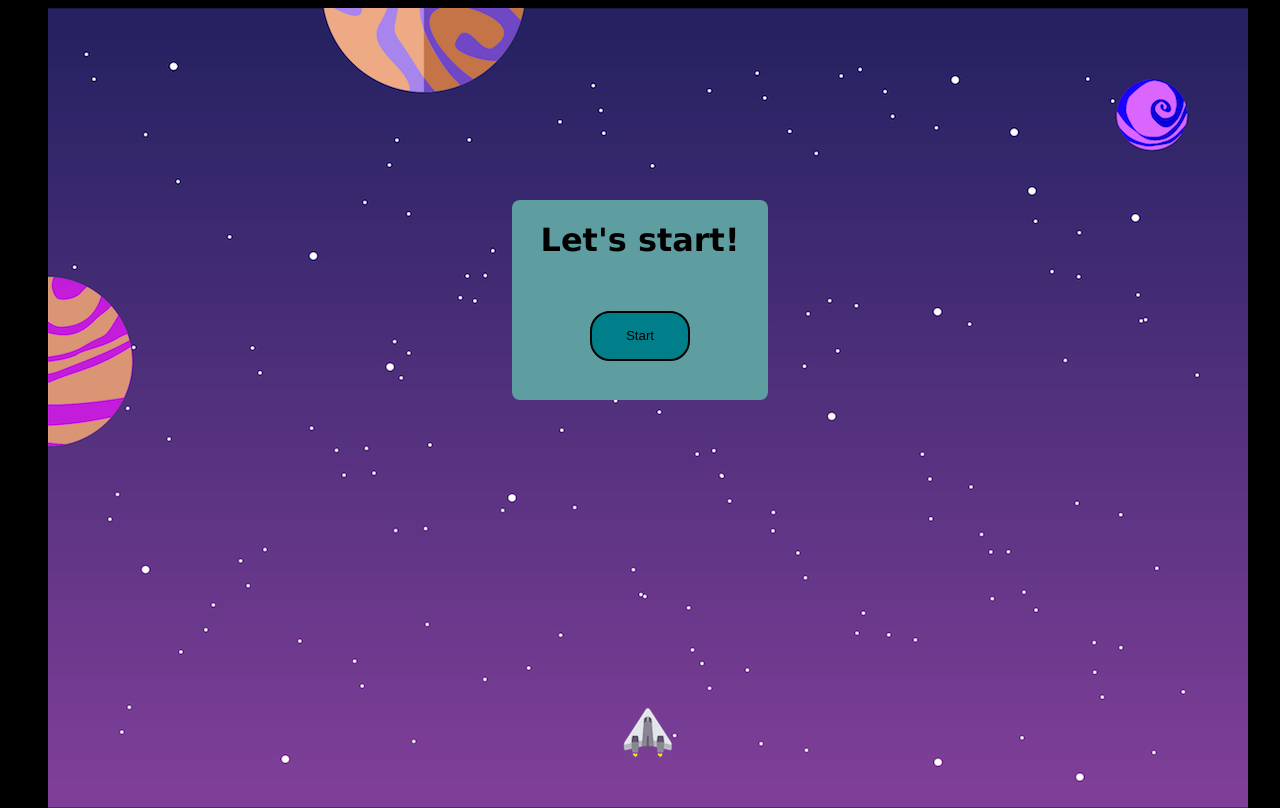
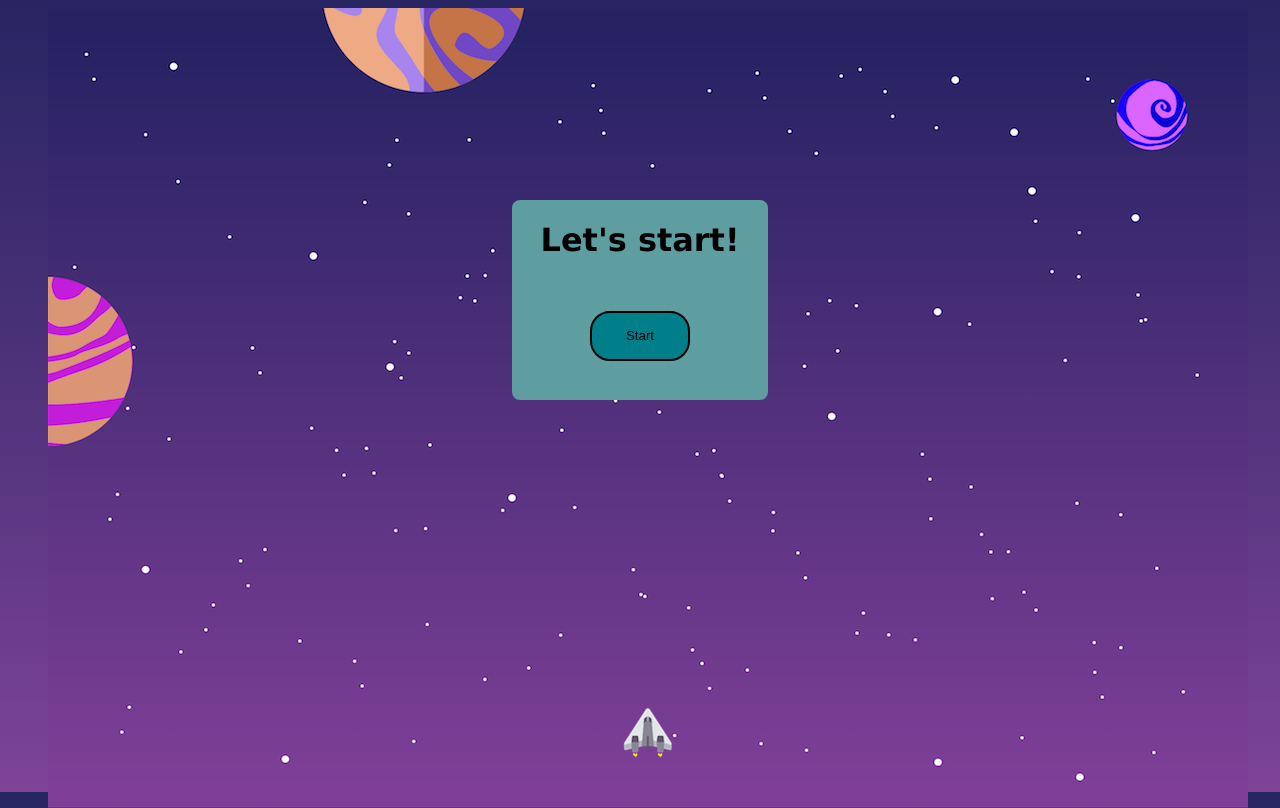
Before and after one commit to CodecoolGlobal/freestyle-javascript-game-cyphers4, a Flask app: page / in a window 1280 px wide. Run offline with Flask 2, Linux system fonts and the light colour scheme.

Commit message:
added favicon

```diff
--- a/static/style.css
+++ b/static/style.css
@@ -1,6 +1,8 @@
 body {
     font-family: Verdana, Arial, Helvetica, sans-serif;
-    background-color: black;
+    height: 97vh;
+    background-color: #7E4497;
+    background-image: linear-gradient(#272562, #50337B, #7E4497); /* Standard syntax (must be last) */
 }
 
 div#background {
--- a/templates/index.html
+++ b/templates/index.html
@@ -3,8 +3,7 @@
 <head>
     <title>Space Invaders</title>
     <link rel="stylesheet" href="{{ url_for('static', filename='style.css') }}">
-    <link rel="shortcut icon" href="#" />
-</head>
+    <link rel="shortcut icon" href="{{ url_for('static', filename='favicon.ico') }}"></head>
 <body>
     <div id="background">
 <!--        <button id="menu-button">Menu</button>-->
```
Also changed, not shown: static/favicon.ico (added).
